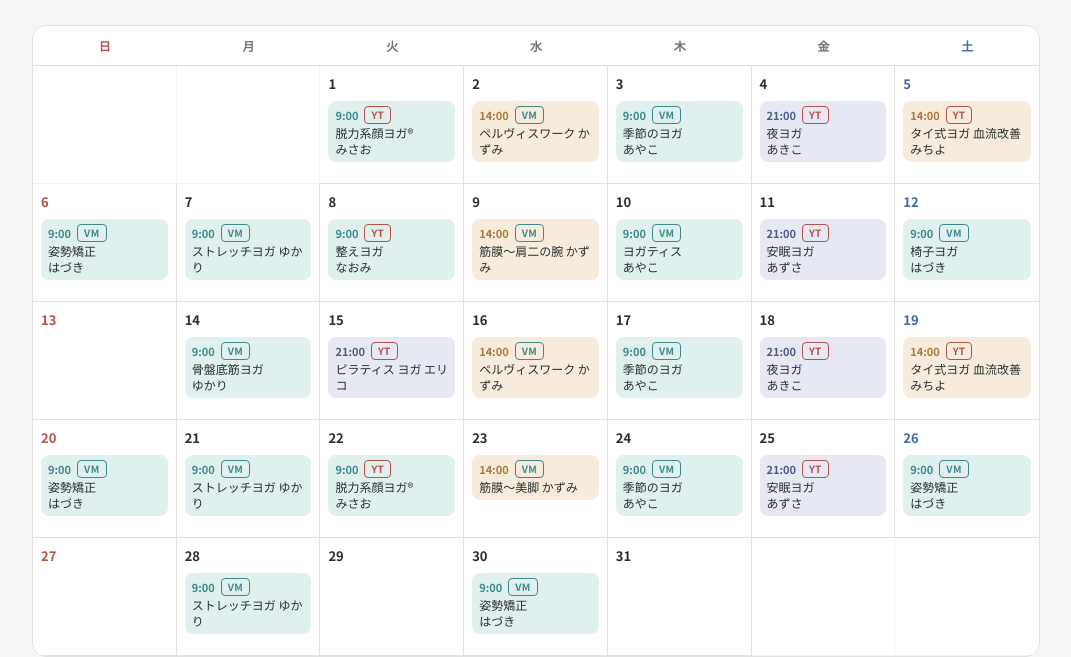
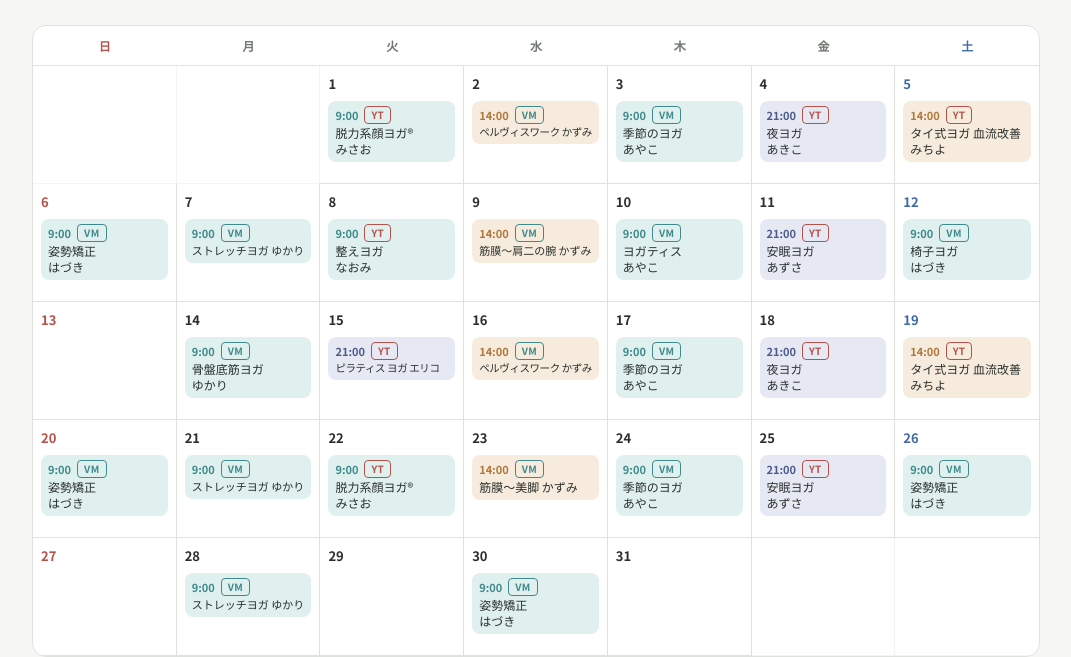
Before and after one commit to hazukiyo2002-source/yoga-live-calendar-2026-12, a plain HTML site: page index.html in a window 1280 px wide. Shown: the part 173-830 px from the top of the page, without its empty margins (104-1175 px from the left). Drawn offline with Linux system fonts and the light colour scheme; a web font is replaced by a local one.

Commit message:
講師名を並べた回をマス内1行で表示

```diff
--- a/index.html
+++ b/index.html
@@ -61,6 +61,7 @@ h1{font-family:var(--display);font-size:clamp(26px,4vw,36px);margin:0;text-wrap:
 .ev{border-radius:8px;padding:5px 7px;font-size:12px;line-height:1.35;display:grid;gap:1px}
 .ev .t{font-weight:700;font-variant-numeric:tabular-nums;font-size:11px}
 .ev .name{overflow-wrap:anywhere}
+@media (min-width:900px){.ev .name.nw{white-space:nowrap;overflow-wrap:normal}}
 .ev.night{background:var(--night-soft);color:var(--fg)} .ev.night .t{color:var(--night)}
 .ev.day{background:var(--day-soft);color:var(--fg)} .ev.day .t{color:var(--day)}
 .ev.morning{background:var(--morning-soft);color:var(--fg)} .ev.morning .t{color:var(--morning)}
@@ -167,31 +168,31 @@ footer{color:var(--muted);font-size:12px}
 })();
 const events=[
   {d:1,time:"9:00",name:"脱力系顔ヨガ®",by:"みさお",url:"https://www.youtube.com/live/3AAt7FffEZ0"},
-  {d:2,time:"14:00",name:"ペルヴィスワーク かずみ",pf:"vm",url:"https://vimeo.com/event/6380492/embed/fee7fe091d"},
+  {d:2,time:"14:00",name:"ペルヴィスワーク かずみ",nw:true,pf:"vm",url:"https://vimeo.com/event/6380492/embed/fee7fe091d"},
   {d:3,time:"9:00",name:"季節のヨガ",by:"あやこ",pf:"vm",url:"https://vimeo.com/event/6368870/embed/8edc0165f3"},
   {d:4,time:"21:00",name:"夜ヨガ",by:"あきこ",desc:"お身体をほぐして冷え対策のストレッチをします",url:"https://www.youtube.com/live/tZeM1HL3Uv0"},
   {d:5,time:"14:00",name:"タイ式ヨガ 血流改善 みちよ",url:"https://www.youtube.com/live/yA1c7JCzFi0"},
   {d:6,time:"9:00",name:"姿勢矯正",by:"はづき",pf:"vm",url:"https://vimeo.com/event/6368886/embed/fccb0421f5"},
-  {d:7,time:"9:00",name:"ストレッチヨガ ゆかり",pf:"vm",url:"https://vimeo.com/event/6378648/embed/eb496b55ef"},
+  {d:7,time:"9:00",name:"ストレッチヨガ ゆかり",nw:true,pf:"vm",url:"https://vimeo.com/event/6378648/embed/eb496b55ef"},
   {d:8,time:"9:00",name:"整えヨガ",by:"なおみ",url:"https://www.youtube.com/live/ztRjCgOm5p4"},
-  {d:9,time:"14:00",name:"筋膜～肩二の腕 かずみ",pf:"vm",url:"https://vimeo.com/event/6380496/embed/4cd686dc17"},
+  {d:9,time:"14:00",name:"筋膜～肩二の腕 かずみ",nw:true,pf:"vm",url:"https://vimeo.com/event/6380496/embed/4cd686dc17"},
   {d:10,time:"9:00",name:"ヨガティス",by:"あやこ",pf:"vm",url:"https://vimeo.com/event/6368871/embed/ff5a51803c"},
   {d:11,time:"21:00",name:"安眠ヨガ",by:"あずさ",url:"https://www.youtube.com/live/leDqn1bdCMM"},
   {d:12,time:"9:00",name:"椅子ヨガ",by:"はづき",pf:"vm",url:"https://vimeo.com/event/6368888/embed/4aee9209c6"},
   {d:14,time:"9:00",name:"骨盤底筋ヨガ",by:"ゆかり",pf:"vm",url:"https://vimeo.com/event/6378650/embed/b14fdf4464"},
-  {d:15,time:"21:00",name:"ピラティス ヨガ エリコ",url:"https://www.youtube.com/live/cMmzRRM9PhQ"},
-  {d:16,time:"14:00",name:"ペルヴィスワーク かずみ",pf:"vm",url:"https://vimeo.com/event/6380498/embed/ce4a22f0f7"},
+  {d:15,time:"21:00",name:"ピラティス ヨガ エリコ",nw:true,url:"https://www.youtube.com/live/cMmzRRM9PhQ"},
+  {d:16,time:"14:00",name:"ペルヴィスワーク かずみ",nw:true,pf:"vm",url:"https://vimeo.com/event/6380498/embed/ce4a22f0f7"},
   {d:17,time:"9:00",name:"季節のヨガ",by:"あやこ",pf:"vm",url:"https://vimeo.com/event/6368874/embed/bd1af2e7f7"},
   {d:18,time:"21:00",name:"夜ヨガ",by:"あきこ",desc:"お身体をほぐして冷え対策のストレッチをします",url:"https://www.youtube.com/live/1-Bi4cxSKjs"},
   {d:19,time:"14:00",name:"タイ式ヨガ 血流改善 みちよ",url:"https://www.youtube.com/live/lxJNpes8AKg"},
   {d:20,time:"9:00",name:"姿勢矯正",by:"はづき",pf:"vm",url:"https://vimeo.com/event/6368891/embed/32c80fe7dc"},
-  {d:21,time:"9:00",name:"ストレッチヨガ ゆかり",pf:"vm",url:"https://vimeo.com/event/6378652/embed/8682aa6879"},
+  {d:21,time:"9:00",name:"ストレッチヨガ ゆかり",nw:true,pf:"vm",url:"https://vimeo.com/event/6378652/embed/8682aa6879"},
   {d:22,time:"9:00",name:"脱力系顔ヨガ®",by:"みさお",url:"https://www.youtube.com/live/FopQ3DsZg_U"},
-  {d:23,time:"14:00",name:"筋膜～美脚 かずみ",pf:"vm",url:"https://vimeo.com/event/6380499/embed/cea3a93a66"},
+  {d:23,time:"14:00",name:"筋膜～美脚 かずみ",nw:true,pf:"vm",url:"https://vimeo.com/event/6380499/embed/cea3a93a66"},
   {d:24,time:"9:00",name:"季節のヨガ",by:"あやこ",pf:"vm",url:"https://vimeo.com/event/6368875/embed/7628c15741"},
   {d:25,time:"21:00",name:"安眠ヨガ",by:"あずさ",url:"https://www.youtube.com/live/XzKIy-GlYec"},
   {d:26,time:"9:00",name:"姿勢矯正",by:"はづき",pf:"vm",url:"https://vimeo.com/event/6368894/embed/a7045d2c08"},
-  {d:28,time:"9:00",name:"ストレッチヨガ ゆかり",pf:"vm",url:"https://vimeo.com/event/6378654/embed/0e1a752072"},
+  {d:28,time:"9:00",name:"ストレッチヨガ ゆかり",nw:true,pf:"vm",url:"https://vimeo.com/event/6378654/embed/0e1a752072"},
   {d:30,time:"9:00",name:"姿勢矯正",by:"はづき",pf:"vm",url:"https://vimeo.com/event/6380789/embed/e8640ceb25"}
 ];
 const pfLabel=p=>p==='vm'?'<b class="pf vm">VM</b>':'<b class="pf yt">YT</b>';
@@ -218,7 +219,7 @@ for(let i=0;i<total;i++){
     const ev=document.createElement('a');
     ev.href=e.url; ev.target='_blank'; ev.rel='noopener';
     ev.className='ev '+slot(e.time)+(e.flag?' flag':'')+(past?' past':'');
-    ev.innerHTML=`<span class="row"><span class="t">${e.time}</span>${pfLabel(e.pf)}${past?arcTag:''}</span><span class="name">${e.name}${e.by?'<br>'+e.by:''}</span>${e.off?offTag:''}`;
+    ev.innerHTML=`<span class="row"><span class="t">${e.time}</span>${pfLabel(e.pf)}${past?arcTag:''}</span><span class="name${e.nw?' nw':''}">${e.name}${e.by?'<br>'+e.by:''}</span>${e.off?offTag:''}`;
     c.appendChild(ev);
   });
   grid.appendChild(c);
@@ -234,6 +235,12 @@ events.forEach(e=>{
   <div class="info"><span class="tags">${pfLabel(e.pf)}${past?arcTag:''}</span><strong>${e.name}${e.off?' '+offTag:''}${e.by?'<br>'+e.by:''}</strong>${e.desc?`<p>${e.desc}</p>`:''}${e.off?'':`<a class="watch" href="${e.url}" target="_blank" rel="noopener">${past?where+'でアーカイブを見る':where+'で見る'} →</a>`}${e.flag?`<span class="chip">要確認：${e.flag}</span>`:''}</div>`;
   list.appendChild(el);
 });
+// 講師名を並べた回は、マスに1行で収まるまで文字を小さくする（スマホ幅では通常どおり折り返す）
+const fitNames=()=>{document.querySelectorAll('.ev .name.nw').forEach(n=>{n.style.fontSize='';n.style.letterSpacing='';
+  if(getComputedStyle(n).whiteSpace!=='nowrap')return;
+  const box=n.parentElement.clientWidth-parseFloat(getComputedStyle(n.parentElement).paddingLeft)*2;let f=12;
+  while(n.scrollWidth>box&&f>8.5){f-=.5;n.style.fontSize=f+'px';n.style.letterSpacing=f<11?'-.04em':''}})};
+fitNames();addEventListener('resize',fitNames);document.fonts&&document.fonts.ready.then(fitNames);
 </script>
 </body>
 </html>
```
